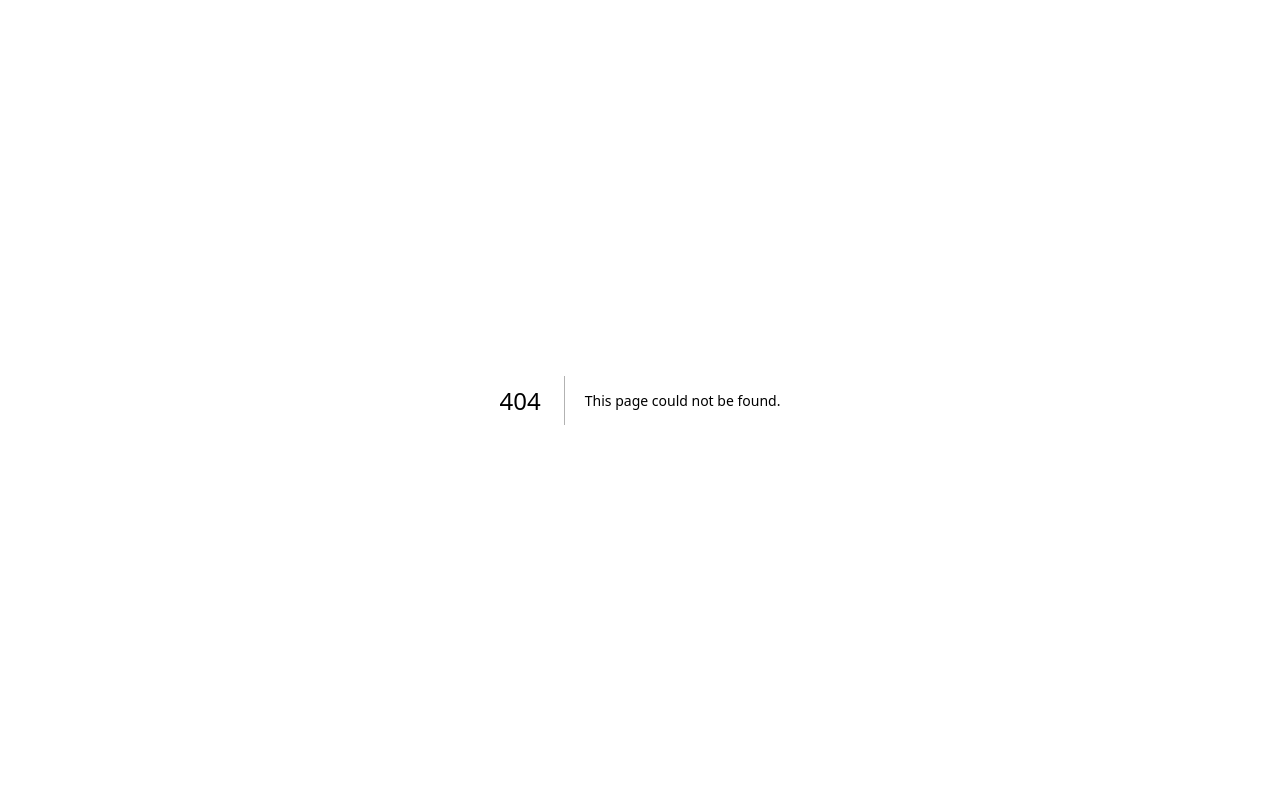
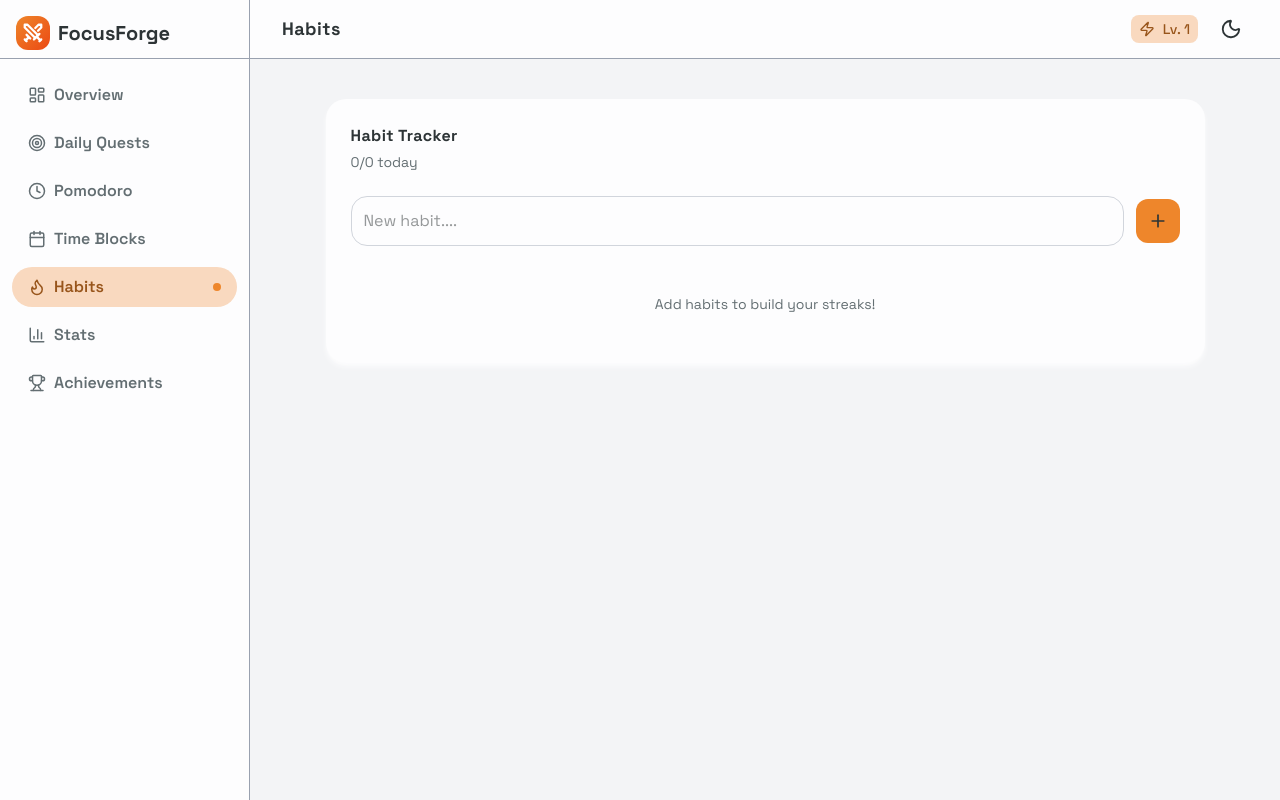
Before and after one commit to Meharp9/FocusForge, a Next.js app in the folder frontend/: page /dashboard/habits in a window 1280 px wide. Before the commit this address had no page. Built offline with nearby package versions, Linux system fonts and the light colour scheme.

Commit message:
Add Habits component for habit tracking; implement input handling and task display with TaskCard

```diff
--- /dev/null
+++ b/frontend/src/app/dashboard/habits/page.tsx
@@ -0,0 +1,73 @@
+'use client';
+
+import SoftCard from '@/components/common/SoftCard';
+import Header from '../Header';
+import Sidebar from '../Sidebar';
+import InputField from '@/components/common/InputField';
+import { useState } from 'react';
+import { Plus } from 'lucide-react';
+import TaskCard from '@/components/common/TaskCard';
+
+interface Habit {
+  id: number;
+  title: string;
+}
+
+const Habits = () => {
+  const [habitInput, setHabitInput] = useState('');
+  const [habitList, setHabitList] = useState<Habit[]>([]);
+
+  return (
+    <div className='flex'>
+      <Sidebar />
+      <div className='flex-grow flex flex-col gap-4'>
+        <Header />
+        <div className='p-6 flex flex-col gap-6 w-[90%] self-center'>
+          <SoftCard className='flex flex-col p-4 gap-6'>
+            <div>
+              <h2 className='font-bold tracking-wide'>
+                Habit Tracker
+              </h2>
+              <p className='text-sm text-muted mt-1'>
+                0/{habitList.length} today
+              </p>
+            </div>
+            <div className='flex items-center gap-3'>
+              <InputField
+                type="text"
+                value={habitInput}
+                placeholder="New habit...."
+                onChange={(e) => setHabitInput(e.target.value)}
+                className='flex-grow'
+              />
+              <div className='p-3 rounded bg-primary cursor-pointer' onClick={() => {
+                if (habitInput.trim() !== '') {
+                  setHabitList([...habitList, {
+                    id: Date.now(),
+                    title: habitInput,
+                  }]);
+                  setHabitInput('');
+                }
+              }}>
+                <Plus size={20}/>
+              </div>
+            </div>
+            <div className='mb-6'>
+              {habitList.length === 0 ? (
+                <p className='text-sm text-muted text-center mt-6'>
+                  Add habits to build your streaks!
+                </p>
+              ) : (
+                habitList.map((habit, index) => (
+                  <TaskCard key={index} title={habit.title} />
+                ))
+              )}
+            </div>
+          </SoftCard>
+        </div>
+      </div>
+    </div>
+  )
+}
+
+export default Habits;
--- a/frontend/src/components/common/TaskCard.tsx
+++ b/frontend/src/components/common/TaskCard.tsx
@@ -2,7 +2,7 @@ import React from 'react'
 
 interface TaskCardProps {
   title: string;
-  type: 'personal' | 'work';
+  type?: 'personal' | 'work';
 }
 
 const TaskCard = ({ title, type }: TaskCardProps) => {
```
